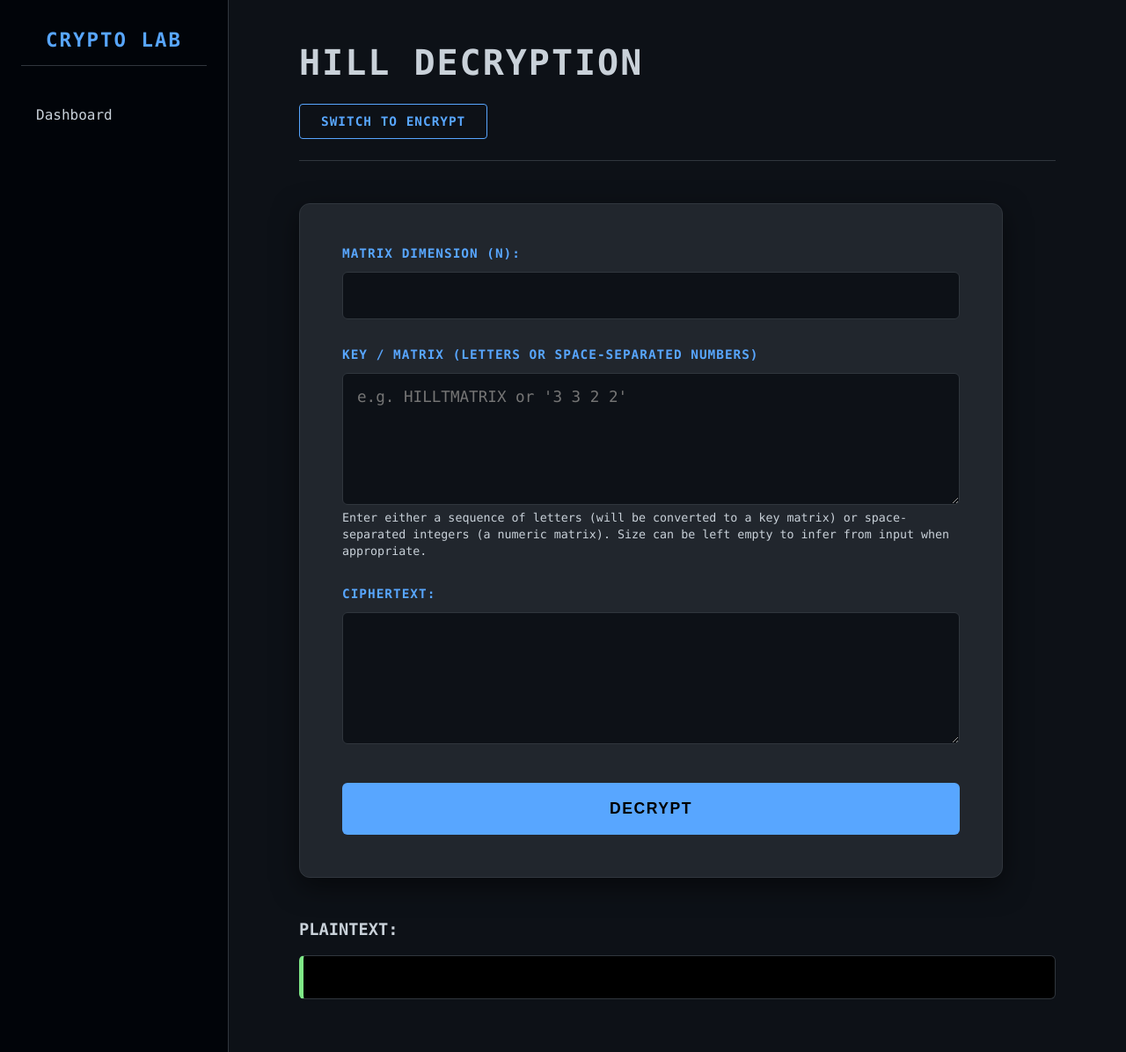
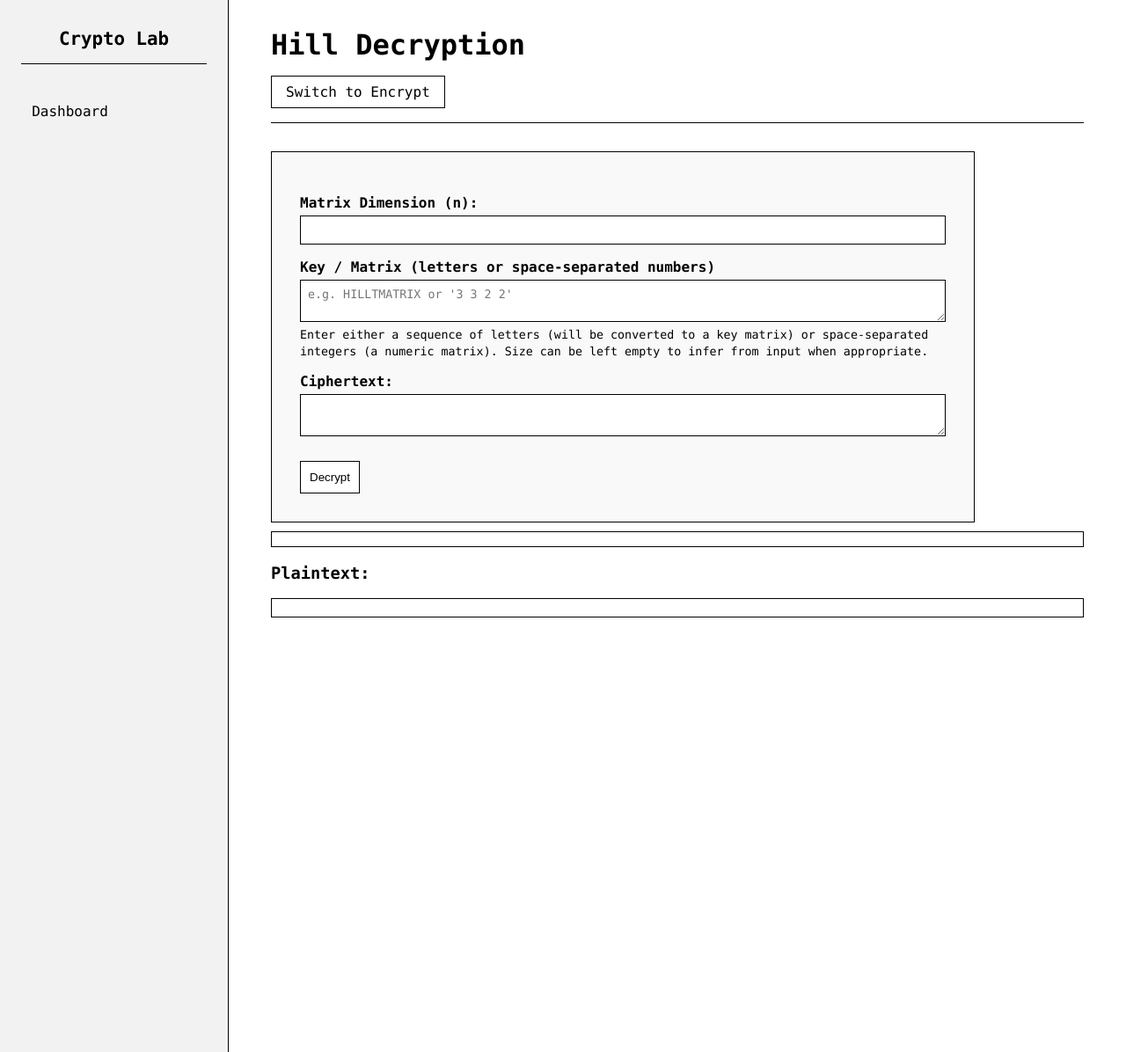
Before and after one commit to Ragavardaan/Cryptographic-algorithms, a Flask app: page /hill_decrypt.html in a window 1280 px wide. Shown: the whole page at 88% size. Run offline with Flask 3, Linux system fonts and the light colour scheme.

Commit message:
Refactor CSS for light theme and layout adjustments

```diff
--- a/static/css/style.css
+++ b/static/css/style.css
@@ -1,48 +1,41 @@
-/* static/css/style.css - Fixed Index Cards & Layout */
+/* ---------- LIGHT THEME (PRINT FRIENDLY) ---------- */
 
 :root {
-  --bg-color: #0d1117;        /* Deep dark background */
-  --card-bg: #21262d;         /* LIGHTER Grey for visible boxes */
-  --text-color: #c9d1d9;      /* Soft white text */
-  --accent-color: #58a6ff;    /* Cyber Blue */
-  --accent-hover: #1f6feb;    /* Darker Blue */
-  --border-color: #30363d;    /* Subtle grey borders */
-  --terminal-bg: #000000;     /* Pure black for output */
-  --terminal-text: #7ee787;   /* Matrix Green */
+  --bg-color: #ffffff;
+  --card-bg: #f9f9f9;
+  --text-color: #000000;
+  --accent-color: #000000;
+  --accent-hover: #333333;
+  --border-color: #000000;
+  --terminal-bg: #ffffff;
+  --terminal-text: #000000;
 }
 
 * { box-sizing: border-box; }
 
 body {
   margin: 0;
-  font-family: 'Consolas', 'Monaco', 'Courier New', monospace;
+  font-family: 'Consolas', 'Courier New', monospace;
   background-color: var(--bg-color);
   color: var(--text-color);
   display: flex;
   height: 100vh;
-  overflow: hidden;
 }
 
 /* --- SIDEBAR --- */
 .sidebar {
   width: 260px;
-  background-color: #010409;
-  border-right: 1px solid var(--border-color);
-  display: flex;
-  flex-direction: column;
+  background-color: #f2f2f2;
+  border-right: 1px solid #000;
   padding: 2rem 1.5rem;
-  flex-shrink: 0;
   overflow-y: auto;
 }
 
 .sidebar .logo {
-  font-size: 1.4rem;
-  color: var(--accent-color);
+  font-size: 1.3rem;
   font-weight: bold;
-  text-transform: uppercase;
-  letter-spacing: 2px;
   margin-bottom: 2rem;
-  border-bottom: 1px solid var(--border-color);
+  border-bottom: 1px solid #000;
   padding-bottom: 1rem;
   text-align: center;
 }
@@ -52,42 +45,36 @@ body {
 
 .sidebar nav a {
   display: block;
-  color: var(--text-color);
+  color: #000;
   text-decoration: none;
-  padding: 0.8rem 1rem;
-  border-radius: 6px;
-  transition: all 0.2s;
+  padding: 0.7rem;
+  border-radius: 4px;
   border: 1px solid transparent;
 }
 
-.sidebar nav a:hover, .sidebar nav a.active {
-  background-color: rgba(88, 166, 255, 0.1);
-  color: var(--accent-color);
-  border-color: var(--accent-color);
+.sidebar nav a:hover,
+.sidebar nav a.active {
+  border: 1px solid #000;
+  font-weight: bold;
 }
 
 /* --- MAIN CONTENT --- */
 .content {
   flex-grow: 1;
-  display: flex;
-  flex-direction: column;
   overflow-y: auto;
-  padding: 3rem 5rem;
+  padding: 2rem 3rem;
 }
 
 /* --- HEADER --- */
 header {
-  margin-bottom: 3rem;
-  border-bottom: 1px solid var(--border-color);
-  padding-bottom: 1.5rem;
+  margin-bottom: 2rem;
+  border-bottom: 1px solid #000;
+  padding-bottom: 1rem;
 }
 
 header h1 {
-  margin: 0 0 1.5rem 0;
-  color: var(--text-color);
-  font-size: 2.5rem;
-  text-transform: uppercase;
-  letter-spacing: 2px;
+  margin: 0 0 1rem 0;
+  font-size: 2rem;
 }
 
 header nav {
@@ -97,285 +84,126 @@ header nav {
 
 header nav a {
   text-decoration: none;
-  padding: 0.7rem 1.5rem;
-  border-radius: 4px;
-  font-weight: bold;
-  text-transform: uppercase;
-  letter-spacing: 1px;
-  font-size: 0.9rem;
-  transition: all 0.2s;
-  border: 1px solid var(--border-color);
-  color: var(--text-color);
-  background: transparent;
+  padding: 0.5rem 1rem;
+  border: 1px solid #000;
+  color: #000;
 }
 
-header nav a.mode-switch {
-  border-color: var(--accent-color);
-  color: var(--accent-color);
-}
-header nav a.mode-switch:hover {
-  background-color: var(--accent-color);
-  color: #000;
-  box-shadow: 0 0 15px rgba(88, 166, 255, 0.4);
-}
-
-header nav a.home-btn:hover {
-  border-color: #238636;
-  background-color: #238636;
-  color: white;
-  box-shadow: 0 0 15px rgba(35, 134, 54, 0.4);
-}
-
-/* --- INDEX PAGE CARDS (The missing boxes) --- */
+/* --- CARDS --- */
 .cipher-container {
   display: grid;
-  grid-template-columns: repeat(auto-fill, minmax(320px, 1fr)); /* Auto-grid layout */
-  gap: 2rem; /* Space between boxes */
+  grid-template-columns: repeat(auto-fill, minmax(300px, 1fr));
+  gap: 1.5rem;
 }
 
 .cipher-card {
-  background-color: var(--card-bg); /* Lighter grey to stand out */
-  border: 1px solid var(--border-color);
-  padding: 2rem;
-  border-radius: 12px;
-  box-shadow: 0 4px 6px rgba(0,0,0,0.3);
-  transition: transform 0.2s, border-color 0.2s;
-}
-
-.cipher-card:hover {
-  border-color: var(--accent-color);
-  transform: translateY(-5px);
+  background-color: var(--card-bg);
+  border: 1px solid #000;
+  padding: 1.5rem;
+  border-radius: 8px;
 }
 
 .cipher-card h2 {
   margin-top: 0;
-  color: var(--accent-color);
-  border-bottom: 1px solid var(--border-color);
-  padding-bottom: 1rem;
-  margin-bottom: 1.5rem;
+  border-bottom: 1px solid #000;
+  padding-bottom: 0.5rem;
 }
-
-.cipher-card ul { padding: 0; list-style: none; margin: 0; }
-.cipher-card li { margin-bottom: 0.8rem; }
 
 .cipher-card a {
   display: block;
-  color: var(--text-color);
+  padding: 0.5rem;
   text-decoration: none;
-  padding: 0.8rem;
-  border-radius: 6px;
-  background-color: #0d1117; /* Darker inner button */
-  border: 1px solid transparent;
-  transition: all 0.2s;
+  color: #000;
+  border: 1px solid #ccc;
+  margin-bottom: 5px;
 }
 
 .cipher-card a:hover {
-  color: var(--accent-color);
-  border-color: var(--accent-color);
-  background-color: rgba(88, 166, 255, 0.05);
-  padding-left: 1.25rem;
+  border: 1px solid #000;
 }
 
-.placeholder-content {
-  text-align: center;
-  padding: 6rem;
-  border: 2px dashed var(--border-color);
-  color: #484f58;
-  border-radius: 12px;
-  font-size: 1.2rem;
-}
-
-/* --- FORMS (For Encrypt/Decrypt Pages) --- */
+/* --- FORMS --- */
 form {
   max-width: 800px;
   background-color: var(--card-bg);
-  padding: 3rem;
-  border-radius: 12px;
-  border: 1px solid var(--border-color);
-  box-shadow: 0 10px 30px rgba(0,0,0,0.5);
+  padding: 2rem;
+  border: 1px solid #000;
 }
 
 label {
   display: block;
-  margin-top: 2rem;
-  margin-bottom: 0.8rem;
-  color: var(--accent-color);
+  margin-top: 1rem;
   font-weight: bold;
-  text-transform: uppercase;
-  letter-spacing: 1px;
-  font-size: 0.9rem;
 }
-label:first-child { margin-top: 0; }
 
 input, textarea {
   width: 100%;
-  background-color: #0d1117;
-  border: 1px solid var(--border-color);
-  color: white;
-  padding: 1rem;
-  border-radius: 6px;
+  border: 1px solid #000;
+  padding: 8px;
+  margin-top: 5px;
   font-family: inherit;
-  font-size: 1.1rem;
 }
 
-input:focus, textarea:focus {
-  outline: none;
-  border-color: var(--accent-color);
-  box-shadow: 0 0 0 2px rgba(88, 166, 255, 0.2);
+button {
+  margin-top: 1.5rem;
+  padding: 10px;
+  border: 1px solid #000;
+  background: #fff;
+  cursor: pointer;
 }
 
-textarea { min-height: 150px; resize: vertical; }
-
-button {
-  width: 100%;
-  margin-top: 2.5rem;
-  padding: 1.2rem;
-  background-color: var(--accent-color);
-  color: #000;
-  font-weight: bold;
-  border: none;
-  border-radius: 6px;
-  cursor: pointer;
-  font-size: 1.1rem;
-  text-transform: uppercase;
-  letter-spacing: 1.5px;
-  transition: transform 0.1s, box-shadow 0.2s;
+/* --- OUTPUT BOX --- */
+.output-box {
+  margin-top: 1rem;
+  padding: 10px;
+  border: 1px solid #000;
+  background-color: #fff;
+  font-family: monospace;
+  white-space: pre-wrap;
 }
 
-button:hover {
-  transform: translateY(-2px);
-  box-shadow: 0 0 20px rgba(88, 166, 255, 0.5);
+/* --- ERROR --- */
+.error-message {
+  margin-top: 10px;
+  border: 1px solid #000;
+  padding: 8px;
 }
 
-.output-box {
-  margin-top: 1rem;
-  padding: 1.5rem;
-  background-color: var(--terminal-bg);
-  color: var(--terminal-text);
-  border: 1px solid #30363d;
-  border-left: 5px solid var(--terminal-text);
-  border-radius: 6px;
-  font-size: 1.2rem;
-  white-space: pre-wrap;
-  word-wrap: break-word;
-}
-.error-message { color: #ff7b72; margin-top: 1rem; }
-h3 { margin-top: 3rem; color: var(--text-color); text-transform: uppercase; }
-
-/* --- TRACE TABLES --- */
-#trace-container {
-  margin-top: 1rem;
+/* --- ROUND BOXES --- */
+.round-container {
+  display: grid;
+  grid-template-columns: 1fr 1fr;
+  gap: 15px;
+  margin-top: 15px;
 }
 
-.block-trace {
-  margin-top: 2rem;
-  padding: 1rem;
-  background-color: var(--card-bg);
-  border: 1px solid var(--border-color);
-  border-radius: 6px;
-  color: var(--accent-color);
-  font-size: 1.1rem;
-  font-weight: bold;
+.round-box {
+  border: 1px solid #000;
+  padding: 10px;
+  background-color: #fff;
+  font-family: monospace;
+  max-height: 250px;
+  overflow-y: auto;
 }
 
-.round-table-wrapper {
-  margin: 1rem 0;
-  padding: 0.5rem;
-  background-color: rgba(33, 38, 45, 0.5);
-  border-left: 3px solid var(--accent-color);
-  border-radius: 4px;
-  overflow-x: auto;
+.round-box h4 {
+  margin-bottom: 10px;
 }
 
+/* --- TABLES --- */
 .round-table {
   width: 100%;
   border-collapse: collapse;
-  font-size: 0.95rem;
-  background-color: var(--card-bg);
 }
 
-.round-table caption {
-  text-align: left;
-  padding: 0.5rem;
-  color: var(--accent-color);
-  font-weight: bold;
-  background-color: rgba(88, 166, 255, 0.1);
-  border-bottom: 1px solid var(--border-color);
+.round-table td {
+  border: 1px solid #000;
+  padding: 5px;
 }
 
-.round-table tr {
-  border-bottom: 1px solid var(--border-color);
+/* --- PRINT MODE --- */
+@media print {
+  .sidebar { display: none; }
+  button { display: none; }
+  body { background: white; color: black; }
 }
-
-.round-table tr:last-child {
-  border-bottom: none;
-}
-
-.label-cell {
-  padding: 0.75rem 1rem;
-  text-align: left;
-  color: var(--accent-color);
-  font-weight: 600;
-  background-color: rgba(88, 166, 255, 0.05);
-  width: 35%;
-  word-break: break-word;
-}
-
-.value-cell {
-  padding: 0.75rem 1rem;
-  text-align: left;
-  color: var(--terminal-text);
-  background-color: var(--terminal-bg);
-  font-family: 'Courier New', monospace;
-  font-size: 0.9rem;
-  word-break: break-all;
-  overflow-wrap: break-word;
-}
-
-.round-table tr:hover .value-cell {
-  background-color: #0a1019;
-}
-
-.exercise-card{
-display:block;
-padding:25px;
-background:#111;
-border:2px solid #3cff7f;
-border-radius:10px;
-text-align:center;
-text-decoration:none;
-color:#3cff7f;
-transition:0.3s;
-}
-
-.exercise-card:hover{
-background:#3cff7f;
-color:#000;
-transform:scale(1.05);
-}
-
-.exercise-card h2{
-margin-bottom:10px;
-}
-
-.round-container{
-    display:grid;
-    grid-template-columns: 1fr 1fr;
-    gap:20px;
-    margin-top:20px;
-}
-
-.round-box{
-    background:#000;
-    border:2px solid #00ff88;
-    padding:15px;
-    border-radius:10px;
-    color:#00ff88;
-    font-family:monospace;
-    font-size:14px;
-    max-height:300px;
-    overflow-y:auto;
-}
-
-.round-box h4{
-    margin-bottom:10px;
```
